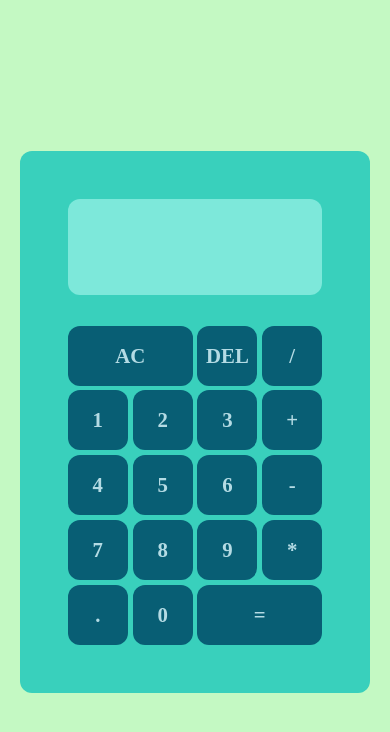
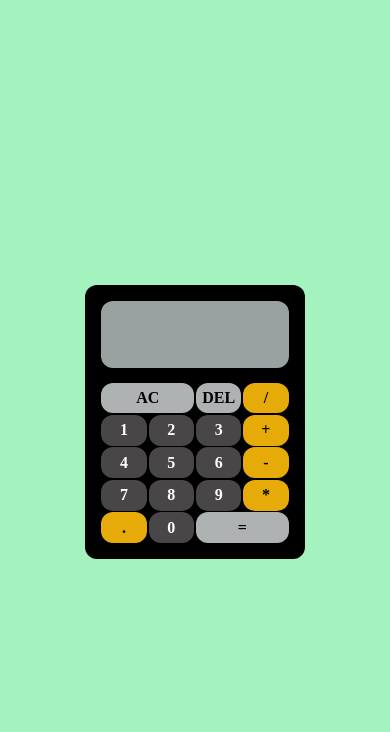
Before and after one commit to Chhavidotcom/MiniProject, a plain HTML site: page Calculator/index.html in a window 390 px wide. Drawn offline with Linux system fonts and the light colour scheme.

Commit message:
Update style.css

```diff
--- a/Calculator/style.css
+++ b/Calculator/style.css
@@ -1,5 +1,5 @@
 body {
-    background-color: hsl(118, 82%, 87%);
+  background-color: rgb(164, 242, 189);
   display: flex;
   justify-content: center;
   align-items: center;
@@ -11,10 +11,12 @@ body {
   display: grid;
   grid-template-rows: minmax(80px, auto) repeat(5, 60px);
   grid-template-columns: repeat(4, 60px);
-    background-color: hsl(172, 62%, 52%);
+  background-color: black;
   padding: 3rem;
   border-radius: 12px;
   gap: 0.3rem;
+  max-width: 100%;
+  box-sizing: border-box;
 }
 
 .calculator button {
@@ -23,9 +25,18 @@ body {
   font-size: 1.3rem;
   font-weight: 600;
   border-radius: 12px;
-    background-color: rgb(8, 94, 116);
-    color: rgb(180, 219, 228);
   cursor: pointer;
+  background-color: rgb(175, 178, 178);
+}
+
+.calculator .number {
+  background-color: rgb(72, 70, 70);
+  color: white;
+}
+
+.calculator .operation {
+  background-color: rgb(230, 171, 8);
+  color: black;
 }
 
 .calculator button:hover {
@@ -38,7 +49,7 @@ body {
 
 .calculator > .output {
   font-size: 2rem;
-    background-color: hsl(172, 70%, 70%);
+  background-color: hsl(171, 4%, 62%);
   color: black;
   grid-column: 1 / -1;
   display: flex;
@@ -57,3 +68,43 @@ body {
   font-weight: 600;
   color: hsl(0, 0%, 43%);
 }
+
+@media (max-width: 768px) {
+  .calculator {
+      grid-template-rows: minmax(80px, auto) repeat(5, 1fr);
+      grid-template-columns: repeat(4, 1fr);
+      padding: 2rem;
+      gap: 0.2rem;
+  }
+
+  .calculator button {
+      font-size: 1.1rem;
+      padding: 0.6rem;
+  }
+
+  .calculator > .output {
+      font-size: 1.5rem;
+      padding: 1.5rem;
+      margin-bottom: 1rem;
+  }
+}
+
+@media (max-width: 480px) {
+  .calculator {
+      grid-template-rows: minmax(80px, auto) repeat(5, 1fr);
+      grid-template-columns: repeat(4, 1fr);
+      padding: 1rem;
+      gap: 0.1rem;
+  }
+
+  .calculator button {
+      font-size: 1rem;
+      padding: 0.4rem;
+  }
+
+  .calculator > .output {
+      font-size: 1.2rem;
+      padding: 1rem;
+      margin-bottom: 0.8rem;
+  }
+}
```
Lines whose indentation alone changed are shown as unchanged.
